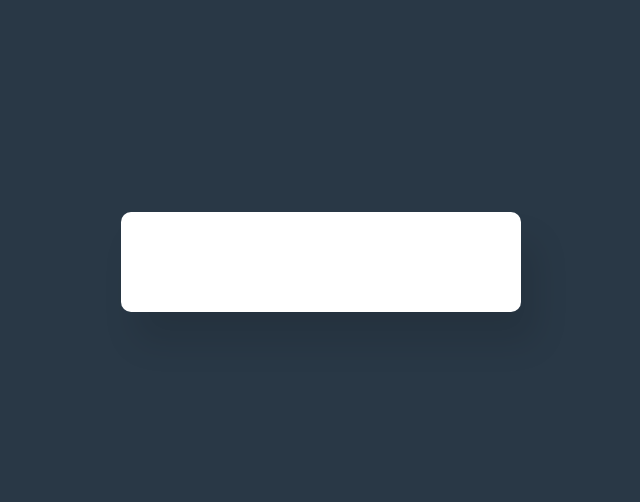
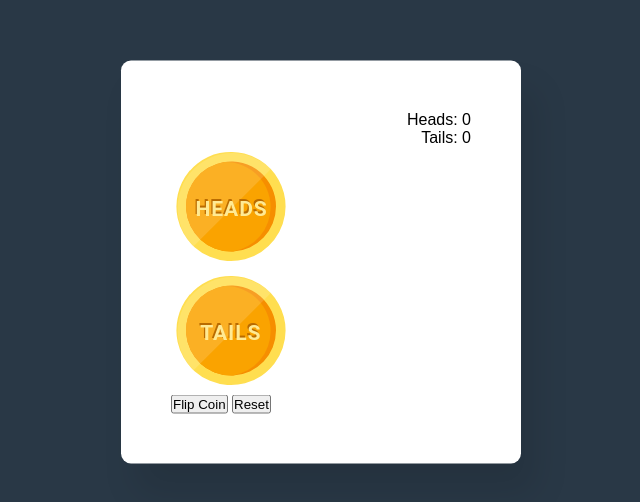
Before and after one commit to DavidMcGregor1/CoinFlipperApp, a plain HTML site: page index.html in a window 1280 px wide. Shown: the part 138-640 px from the top of the page, without its empty margins (319-959 px from the left). Drawn offline with Linux system fonts and the light colour scheme.

Commit message:
added coins and buttons

```diff
--- a/index.html
+++ b/index.html
@@ -12,7 +12,22 @@
 
     <div class="container">
         <div class="stats">
-            <p></p>
+            <p id="headsCount">Heads: 0</p>
+            <p id="tailsCount">Tails: 0</p>
+        </div>
+        <div class="coin">
+            <div class="heads">
+                <img src="heads.svg">
+            </div>
+
+            <div class="tails">
+                <img src="tails.svg">
+            </div>
+        </div>
+
+        <div class="buttons">
+            <button id="flipButton">Flip Coin</button>
+            <button id="resetButton">Reset</button>
         </div>
     </div>
 
--- a/style.css
+++ b/style.css
@@ -23,3 +23,10 @@ body {
     -webkit-perspective: 300px;
     perspective: 300px;
 }
+
+.stats {
+    text-align: right;
+    color: black;
+    font-weight: 500;
+
+}
```
Also changed, not shown: heads.svg (added), tails.svg (added).
